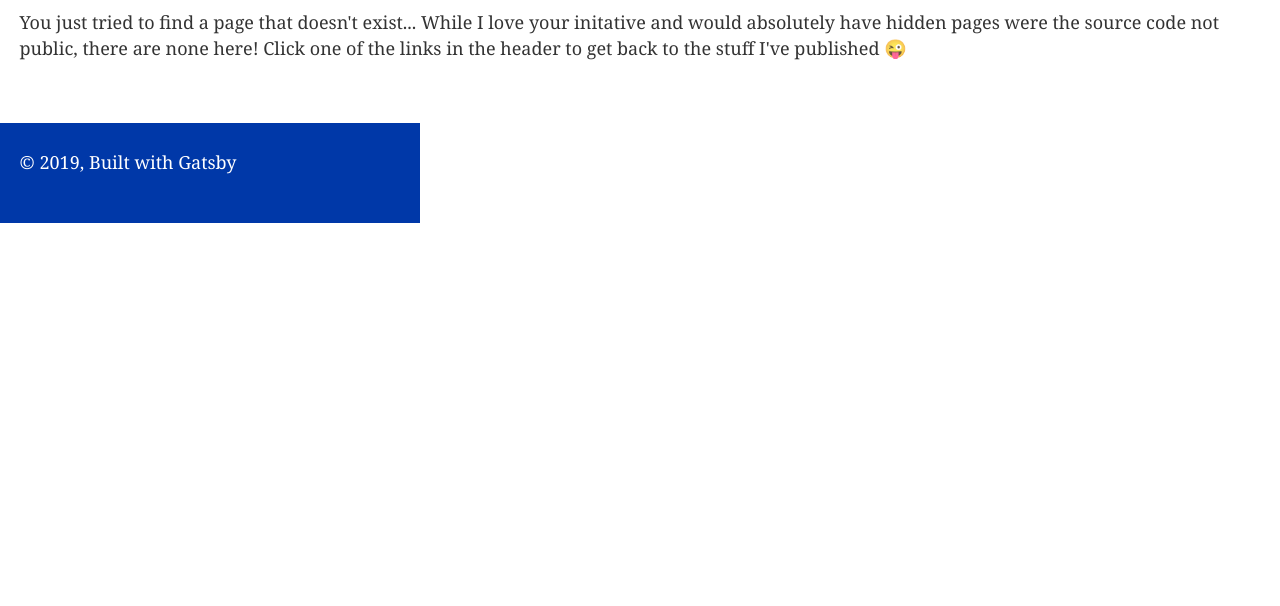
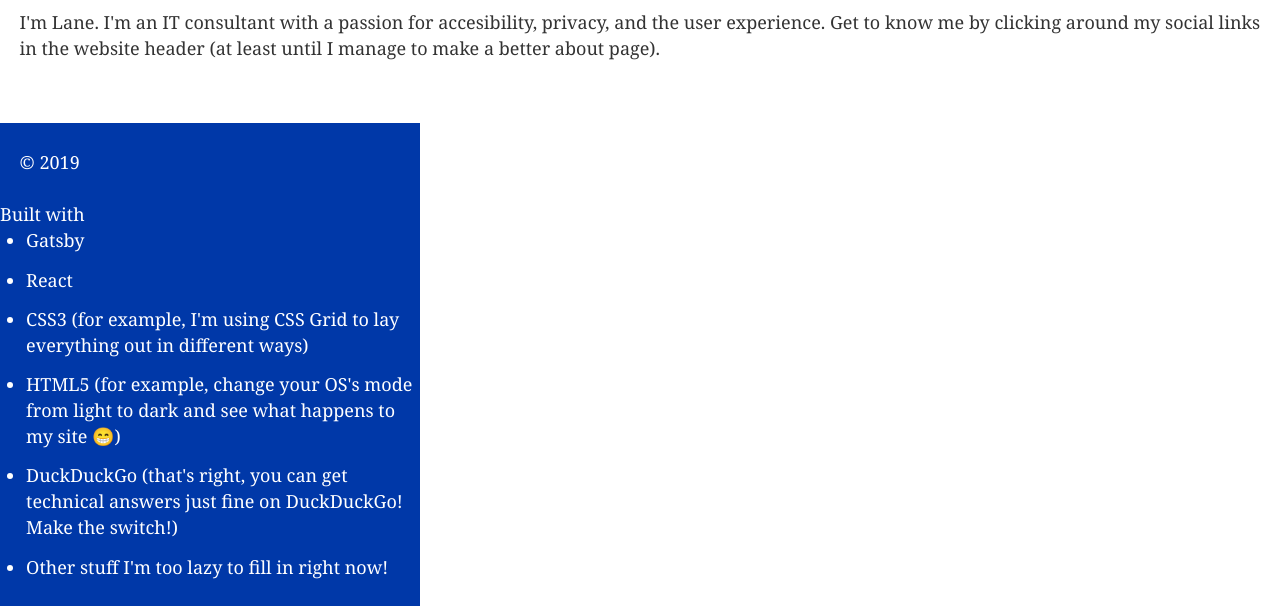
Before and after one commit to lanesawyer/lanesawyer.github.io, a Gatsby site: page /about in a window 1280 px wide. Before the commit this address had no page. Shown: the part 247-853 px from the top of the page. Before the commit the page ends 800 px from the top, so only its background shows below. Built offline with nearby package versions, Linux system fonts and the light colour scheme; Gatsby itself is replaced by a stand-in of ours.

Commit message:
Adding about page

```diff
--- a/package.json
+++ b/package.json
@@ -2,7 +2,7 @@
   "name": "lane-sawyer",
   "private": true,
   "description": "A website built for Lane Sawyer, by Lane Sawyer.",
-  "version": "0.2.0",
+  "version": "0.3.0",
   "author": "Lane Sawyer <helloworld@lanesawyer.dev>",
   "dependencies": {
     "gatsby": "^2.14.0",
--- /dev/null
+++ b/src/components/colors.js
@@ -0,0 +1,7 @@
+export default {
+    primary: '#9B4F96',
+    secondary: "#0038A8",
+    tertiary: "#36AF9B",
+    quaternary: "#AFB86F",
+    quinary: "#F0F093"
+}
--- /dev/null
+++ b/src/components/dark.css
@@ -0,0 +1,7 @@
+/* DARK MODE! THAT TIES INTO YOUR OS THEME! WFT WE LIVE IN THE FUTURE 🎊 */
+@media (prefers-color-scheme: dark) {
+    body {
+        background-color: black;
+        color: white;
+    }
+}
--- a/src/components/footer.js
+++ b/src/components/footer.js
@@ -1,12 +1,13 @@
 import React from 'react'
-import styled from 'styled-components';
+import styled from 'styled-components'
+import colors from './colors'
 
 const Footer = styled.footer`
-  background: #0038A8;
+  background: ${colors.secondary};
   color: white;
   grid-column: 1 / 2;
   grid-row: 3;
-`;
+`
 
 const FooterComponent = () => (
   <Footer>
@@ -17,8 +18,13 @@ const FooterComponent = () => (
         padding: `1.45rem 1.0875rem`,
       }}
     >
-      © {new Date().getFullYear()}, Built with
+      © {new Date().getFullYear()}
+    </div>
+    <div>
+      Built with
       {` `}
+      <ul>
+        <li>
           <a
             style={{
               color: `white`,
@@ -28,8 +34,25 @@ const FooterComponent = () => (
           >
             Gatsby
           </a>
+        </li>
+        <li>
+          React
+        </li>
+        <li>
+          CSS3 (for example, I'm using CSS Grid to lay everything out in different ways)
+        </li>
+        <li>
+          HTML5 (for example, change your OS's mode from light to dark and see what happens to my site 😁)
+        </li>
+        <li>
+          DuckDuckGo (that's right, you can get technical answers just fine on DuckDuckGo! Make the switch!)
+        </li>
+        <li>
+          Other stuff I'm too lazy to fill in right now!
+        </li>
+      </ul>
     </div>
   </Footer>
 )
 
-export default FooterComponent;
+export default FooterComponent
--- a/src/components/header.js
+++ b/src/components/header.js
@@ -2,6 +2,7 @@ import React from 'react'
 import PropTypes from 'prop-types'
 import { Link } from 'gatsby'
 import styled from 'styled-components';
+import colors from "./colors";
 
 const MyLink = ({ text, path }) => (
   <Link
@@ -23,7 +24,7 @@ const MyExternalLink = styled.a`
 `;
 
 const Header = styled.header`
-  background: #9B4F96;
+  background: ${colors.primary};
   margin-bottom: 1.45rem;
   grid-column: 2 / 4;
   grid-row: 1;
@@ -40,6 +41,7 @@ const HeaderComponent = ({ siteTitle }) => (
         <MyLink text={siteTitle} path="/" />
       </h1>
 
+      <MyLink text="About" path="/about" />
       <MyLink text="Blog" path="/blog" />
       <MyLink text="Kaladin" path="/kaladin" />
       <MyExternalLink href="https://github.com/lanesawyer">GitHub</MyExternalLink>
@@ -49,7 +51,6 @@ const HeaderComponent = ({ siteTitle }) => (
       <MyExternalLink href="https://www.fitbit.com/user/244S2X">Fitbit</MyExternalLink>
       <MyExternalLink href="https://www.strava.com/athletes/6106415">Strava</MyExternalLink>
       <MyExternalLink href="https://www.goodreads.com/user/show/17625748-lane-sawyer">Goodreads</MyExternalLink>
-      <MyExternalLink href="https://adventure.lanesawyer.dev">Adventure Planner</MyExternalLink>
     </div>
   </Header>
 )
--- a/src/components/layout.js
+++ b/src/components/layout.js
@@ -6,6 +6,7 @@ import styled from 'styled-components'
 import Header from './header'
 import Footer from './footer'
 import './layout.css'
+import './dark.css'
 
 const Grid = styled.div`
   display: grid;
--- a/src/pages/404.js
+++ b/src/pages/404.js
@@ -9,8 +9,10 @@ const NotFoundPage = () => (
     <h1>404 NOT FOUND</h1>
     <p>
       You just tried to find a page that doesn&#39;t exist... While I love your
-      initative and would absolutely have hidden pages were the source code not
-      public, there are none here! Click one of the links in the header to get
+      initative and would absolutely have hidden pages were I not so lazy, there are none here!
+    </p>
+    <p>
+      Click one of the links in the header to get
       back to the stuff I've published{' '}
       <span role="img" aria-label="winking face">
         😜
--- /dev/null
+++ b/src/pages/about.js
@@ -0,0 +1,17 @@
+import React from 'react'
+
+import Layout from '../components/layout'
+import SEO from '../components/seo'
+
+const BlogPage = () => (
+  <Layout>
+    <SEO title="About" keywords={[`lane sawyer`, `about`]} />
+    <h1>About</h1>
+    <p>
+      I'm Lane. I'm an IT consultant with a passion for accesibility, privacy, and the user experience.
+      Get to know me by clicking around my social links in the website header (at least until I manage to make a better about page).
+    </p>
+  </Layout>
+)
+
+export default BlogPage
```
Also changed, not shown: src/pages/index.js (+12 -2 lines), 1 other file. Lines whose indentation alone changed are shown as unchanged.
